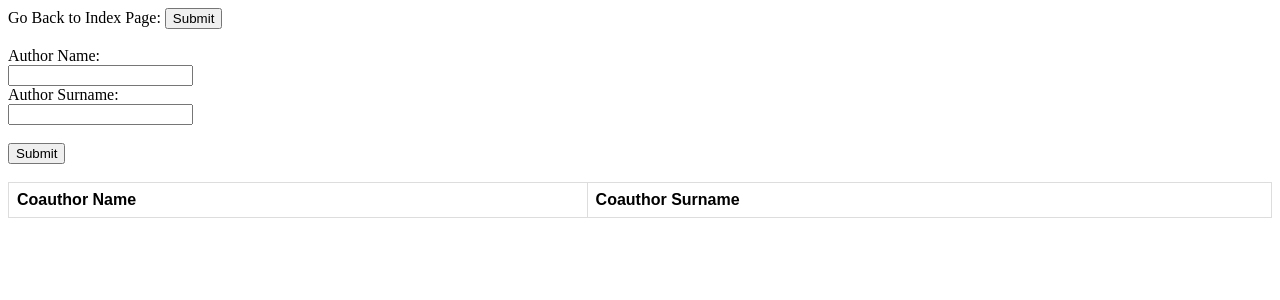
After one commit to fatih-iver/SOTA-for-CS, a Flask app: page /view_coauthors in a window 1280 px wide. The commit adds this page. Shown: the top 300 px of the page. Run offline with Flask 2, Linux system fonts and the light colour scheme; lists and menus that the app fills with data are empty.

Commit message:
implement coauthor functionality

```diff
--- a/app.py
+++ b/app.py
@@ -349,6 +349,30 @@ def sota_by_topic():
     else:
         return abort(404)
 
+@app.route('/view_coauthors', methods=['GET', 'POST'])
+def view_coauthors():
+    if request.method == 'POST':
+        author_name = request.form['author_name'].strip()
+        author_surname = request.form['author_surname'].strip()
+        connection = sqlite3.connect('sota.db')
+        cursor = connection.cursor()
+        coauthors = []
+        query_result = cursor.execute("""SELECT author_id FROM authors WHERE author_name=? AND author_surname=?""", (author_name, author_surname)).fetchone()
+        if query_result:
+            author_id = query_result[0]
+            query_result = cursor.execute("""SELECT paper_id FROM paper_authors WHERE author_id=?""", (author_id,)).fetchall()
+            if query_result:
+                for query_tuple in query_result:
+                    paper_id = query_tuple[0]
+                    coauthors.extend(cursor.execute("""SELECT DISTINCT author_name, author_surname FROM authors INNER JOIN paper_authors ON authors.author_id=paper_authors.author_id WHERE paper_id=? and authors.author_id!=?""",
+                                                  (paper_id, author_id)).fetchall())
+        connection.close()
+        return render_template("view_coauthors.html", coauthors=set(coauthors))
+    elif request.method == 'GET':
+        return render_template("view_coauthors.html", coauthors = [])
+    else:
+        return abort(404)
+
 @app.route('/index', methods=['GET', 'POST'])
 def index():
     if request.method == 'POST':
@@ -397,6 +421,8 @@ def index():
                 return redirect(url_for('papers_by_topic'))
             elif option == "sota_by_topic":
                 return redirect(url_for('sota_by_topic'))
+            elif option == "view_coauthors":
+                return redirect(url_for('view_coauthors'))
             else:
                 return abort(404)
     elif request.method == 'GET':
--- a/templates/index_user.html
+++ b/templates/index_user.html
@@ -13,7 +13,7 @@
     <input type="radio" name="option" value="papers_by_topic" > View papers on a specific topic  <br>
     <input type="radio" name="option" value="rank_all_authors" > Rank all authors <br>
     <input type="radio" name="option" value="search" > Search a keyword <br>
-    <input type="radio" name="option" value="rank_authors" > View coauthors of an author <br>
+    <input type="radio" name="option" value="view_coauthors" > View coauthors of an author <br>
     <input type="submit" value="Submit">
 </form>
 <br>
--- /dev/null
+++ b/templates/view_coauthors.html
@@ -0,0 +1,59 @@
+<!DOCTYPE html>
+<html lang="en">
+<head>
+    <meta charset="UTF-8">
+    <title> View Coauthors </title>
+    <style>
+        table {
+          font-family: arial, sans-serif;
+          border-collapse: collapse;
+          width: 100%;
+        }
+
+        td, th {
+          border: 1px solid #dddddd;
+          text-align: left;
+          padding: 8px;
+        }
+
+        tr:nth-child(even) {
+          background-color: #dddddd;
+        }
+    </style>
+</head>
+<body>
+
+<form action="{{ url_for('index') }}" method="get">
+    Go Back to Index Page:
+    <input type="submit" value="Submit">
+</form>
+
+<br>
+
+<form action="{{ url_for('view_coauthors') }}" method="post">
+    Author Name:<br>
+    <input type="text" name="author_name">
+    <br>
+    Author Surname: <br>
+    <input type="text" name="author_surname">
+    <br><br>
+    <input type="submit" value="Submit">
+</form>
+
+<br>
+
+<table>
+  <tr>
+    <th>Coauthor Name</th>
+    <th>Coauthor Surname</th>
+  </tr>
+    {% for coauthor in coauthors %}
+        <tr>
+            <td> {{ coauthor[0] }} </td>
+            <td> {{ coauthor[1] }} </td>
+        </tr>
+    {% endfor %}
+</table>
+
+</body>
+</html>
```
